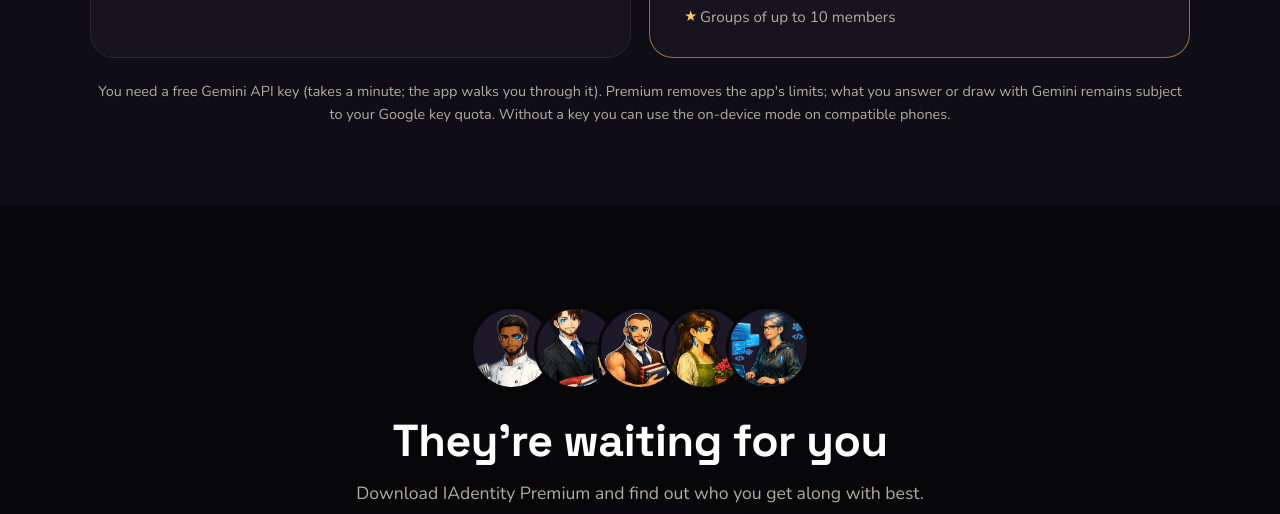
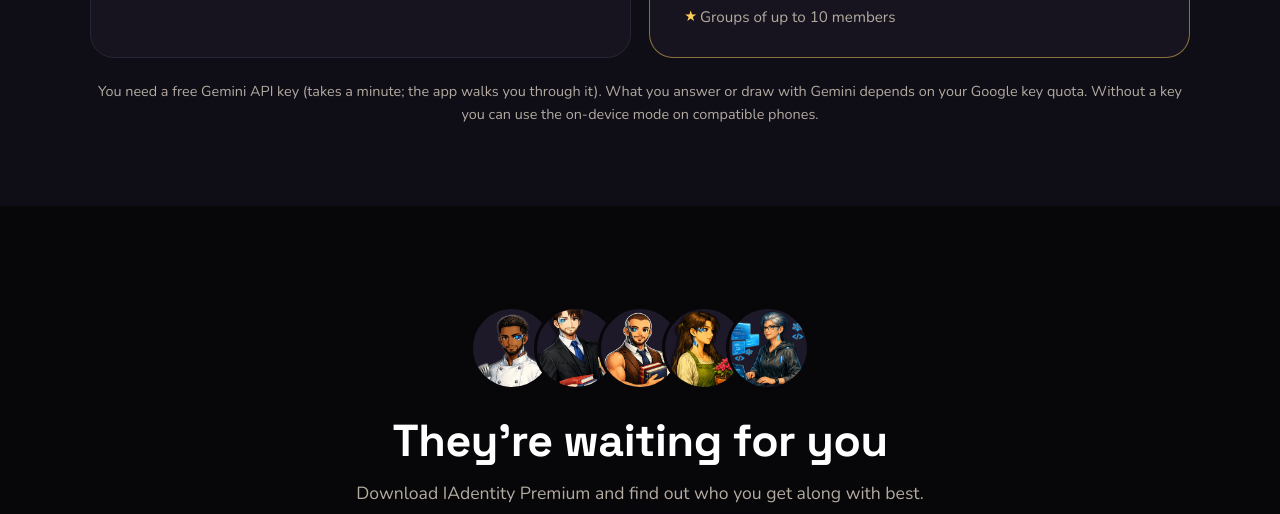
Before and after one commit to nixinumbra/Docs, a plain HTML site: page iadentity-premium.html in a window 1280 px wide. Shown: the part 4896-5410 px from the top of the page. Drawn offline with nearby package versions, Linux system fonts and the light colour scheme.

Commit message:
Landing IAdentity: aclaración de cuota de Gemini sin mencionar límites de la app
Co-Authored-By: Claude Fable 5.1 <noreply@anthropic.com>

```diff
--- a/iadentity-premium.html
+++ b/iadentity-premium.html
@@ -382,7 +382,7 @@
         </ul>
       </div>
     </div>
-    <p class="center" style="margin-top: 22px; color: var(--muted); font-size: .9rem;"><span class="es">Necesitas una clave gratuita de la API de Gemini (se obtiene en un minuto; la app te guía). Premium quita los límites de la app; lo que respondas o dibujes con Gemini sigue sujeto a la cuota de tu clave de Google. Sin clave, puedes usar el modo local en teléfonos compatibles.</span><span class="en">You need a free Gemini API key (takes a minute; the app walks you through it). Premium removes the app's limits; what you answer or draw with Gemini remains subject to your Google key quota. Without a key you can use the on-device mode on compatible phones.</span></p>
+    <p class="center" style="margin-top: 22px; color: var(--muted); font-size: .9rem;"><span class="es">Necesitas una clave gratuita de la API de Gemini (se obtiene en un minuto; la app te guía). Lo que respondas o dibujes con Gemini depende de la cuota de tu clave de Google. Sin clave, puedes usar el modo local en teléfonos compatibles.</span><span class="en">You need a free Gemini API key (takes a minute; the app walks you through it). What you answer or draw with Gemini depends on your Google key quota. Without a key you can use the on-device mode on compatible phones.</span></p>
   </div>
 </section>
 
```
